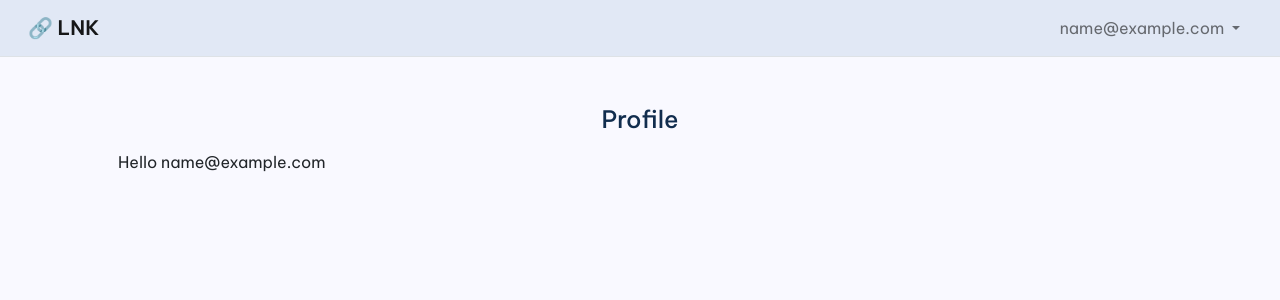
After one commit to akhilsukh/lnker-py, a Flask app: template templates/main/profile.html in a window 1280 px wide. The commit adds this page. Shown: the top 300 px of the page. Run offline with Flask 2, Linux system fonts and the light colour scheme; tables that the repository leaves empty hold one stand-in row (values such as "Sample post"); the template is opened without the code that fills it: values that come from a table or form of the project are taken from there, most other values are stand-ins (such as "Sample title", 1, 10 or a date in 2020); parts of the project's set-up code (start-up, migrations or seed data) failed here and were passed over; some libraries are stand-ins or nearby versions.

Commit message:
Move around templates to match routes paths

```diff
--- a/application/main.py
+++ b/application/main.py
@@ -13,13 +13,13 @@ def index():
     form = MainForm()
     message = False
     if form.validate_on_submit():
-        if LinkModel.query.get(form.code.data):
+        if LinkModel.query.filter_by(code=form.code.data).first():
             message = f'Sorry, the code "{form.code.data}" is already in use.'
         else:
             db.session.add(LinkModel(link=form.link.data, code=form.code.data, date=datetime.datetime.now()))
             db.session.commit()
-            return redirect(url_for('confirmation', code=form.code.data))
-    return render_template('index.html', form=form, message=message, title="LNK", user=current_user)
+            return redirect(url_for('main.confirmation', code=form.code.data))
+    return render_template('main/index.html', form=form, message=message, title="LNK", user=current_user)
 
 
 @main.route("/dashboard/<code>")
@@ -27,20 +27,26 @@ def confirmation(code):
     if not LinkModel.query.filter_by(code=code).first():
         return redirect(url_for('404'))
     count = VisitModel.query.filter_by(code=code).count()
-    return render_template('confirmation.html', code=code, count=count, title=f"LNK Dashboard | {code}", user=current_user)
+    return render_template('main/confirmation.html', code=code, count=count, title=f"LNK Dashboard | {code}", user=current_user)
 
 
 @main.route('/dashboard')
 @login_required
 def dashboard():
     result = LinkModel.query.all()
-    return render_template('dashboard.html', rows=result, title=f"LNK Dashboard", user=current_user)
+    return render_template('main/dashboard.html', rows=result, title=f"LNK Dashboard", user=current_user)
+
+
+@main.route('/profile')
+@login_required
+def profile():
+    return render_template('main/profile.html', title=f"LNK Profile", user=current_user)
 
 
 @main.route("/404")
 @main.errorhandler(404)
 def four_oh_four(e):
-    return render_template('404.html', title="404 Error")
+    return render_template('base/404.html', title="404 Error")
 
 
 @main.route("/<code>")
--- a/templates/auth/login.html
+++ b/templates/auth/login.html
@@ -1,4 +1,4 @@
-{% extends 'layout.html' %}
+{% extends 'base/layout.html' %}
 
 {% block content %}
     <div class="mb-3">
--- a/templates/auth/signup.html
+++ b/templates/auth/signup.html
@@ -1,4 +1,4 @@
-{% extends 'layout.html' %}
+{% extends 'base/layout.html' %}
 
 {% block content %}
     <div class="mb-3">
--- a/templates/layout.html
+++ b/templates/base/layout.html
@@ -29,7 +29,7 @@
                                 {{user}}
                             </a>
                             <ul class="dropdown-menu dropdown-menu-lg-start primary-bg-light" aria-labelledby="navbarDarkDropdownMenuLink">
-                                <li><a class="dropdown-item" href="#">Account</a></li>
+                                <li><a class="dropdown-item" href="/profile">Account</a></li>
                                 <li><a class="dropdown-item" href="/dashboard">Dashboard</a></li>
                                 <li>
                                     <hr class="dropdown-divider">
--- a/templates/confirmation.html
+++ b/templates/main/confirmation.html
@@ -1,4 +1,4 @@
-{% extends 'layout.html' %}
+{% extends 'base/layout.html' %}
 
 {% block content %}
     {% set link = '/' + code %}
--- a/templates/index.html
+++ b/templates/main/index.html
@@ -1,4 +1,4 @@
-{% extends 'layout.html' %}
+{% extends 'base/layout.html' %}
 
 {% block content %}
     <div class="mb-3">
--- /dev/null
+++ b/templates/main/profile.html
@@ -0,0 +1,13 @@
+{% extends 'base/layout.html' %}
+
+{% block content %}
+    <div class="">
+        <h4 class="text-center primary-dark mb-3">Profile</h4>
+
+        <p>Hello {{ user.email }}</p>
+<!--        <h2 class="text-center">-->
+<!--            <a href={{link}} target="_blank" rel="noopener noreferrer"> {{link}}</a>-->
+<!--            has been clicked {{ count }} times.-->
+<!--        </h2>-->
+    </div>
+{% endblock %}
```
Also changed, not shown: templates/dashboard.html (deleted, +0 -25 lines), templates/main/dashboard.html (added, +30 -0 lines), readme.md, templates/base/404.html (renamed from templates/404.html).
